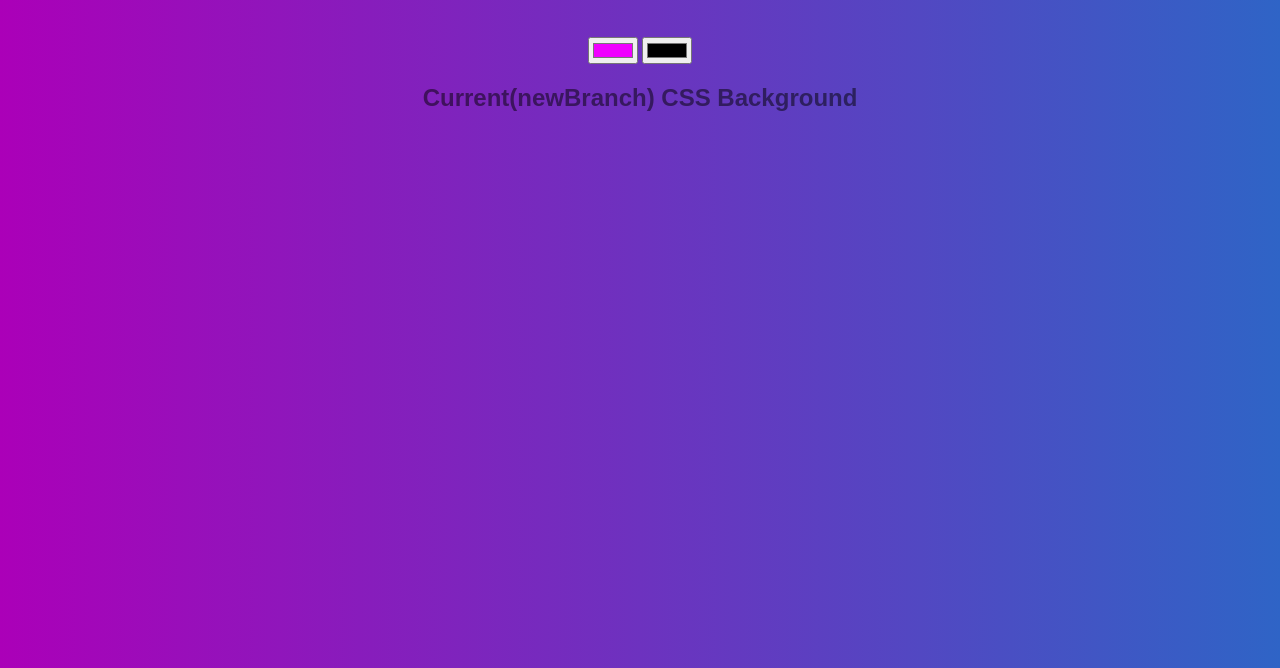
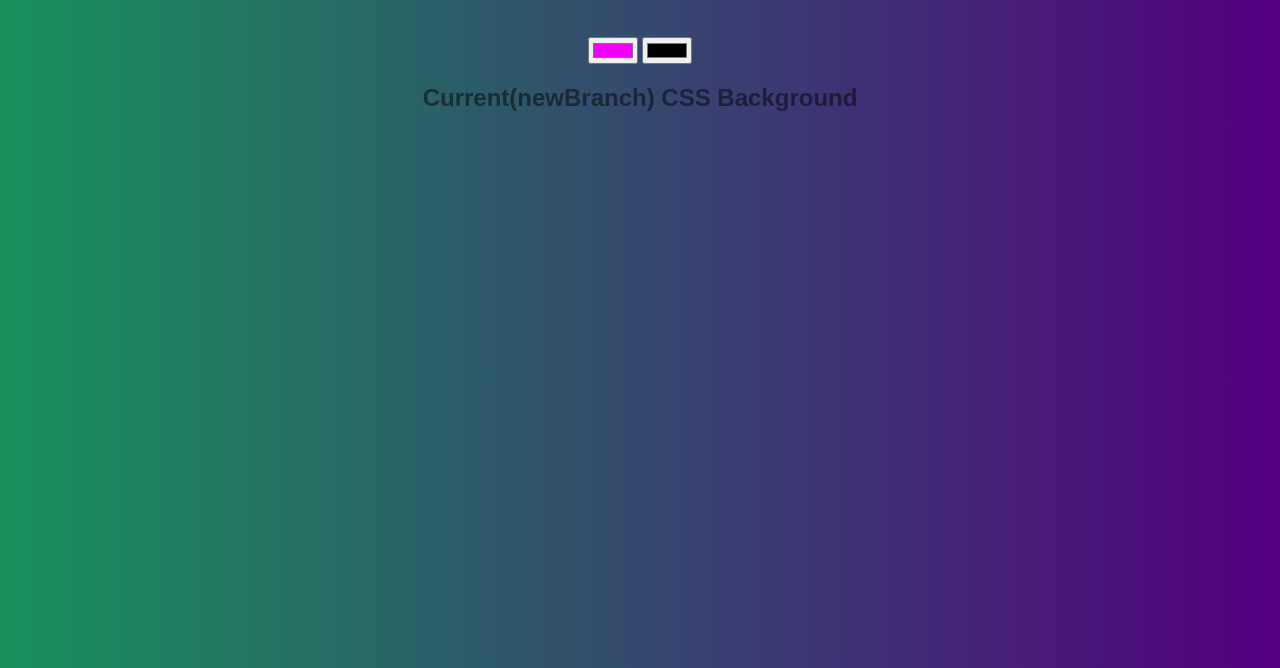
Before and after one commit to Apurva-04/background-generator, a plain HTML site: page index.html in a window 1280 px wide. Shown: the part 132-800 px from the top of the page. Drawn offline with Linux system fonts and the light colour scheme.

Commit message:
Update style.css

```diff
--- a/style.css
+++ b/style.css
@@ -4,7 +4,7 @@ html{
 	color: rgba(0,0,0,0.5);
 	height: 100vh;
 	text-align: center;
-	background-image: linear-gradient(90deg, rgb(171, 0, 184), rgb(47, 100, 198));
+	background-image: linear-gradient(90deg, rgb(23, 146, 92), rgb(83, 0, 128));
 	background-repeat: no-repeat;
 }
 h1{
```
